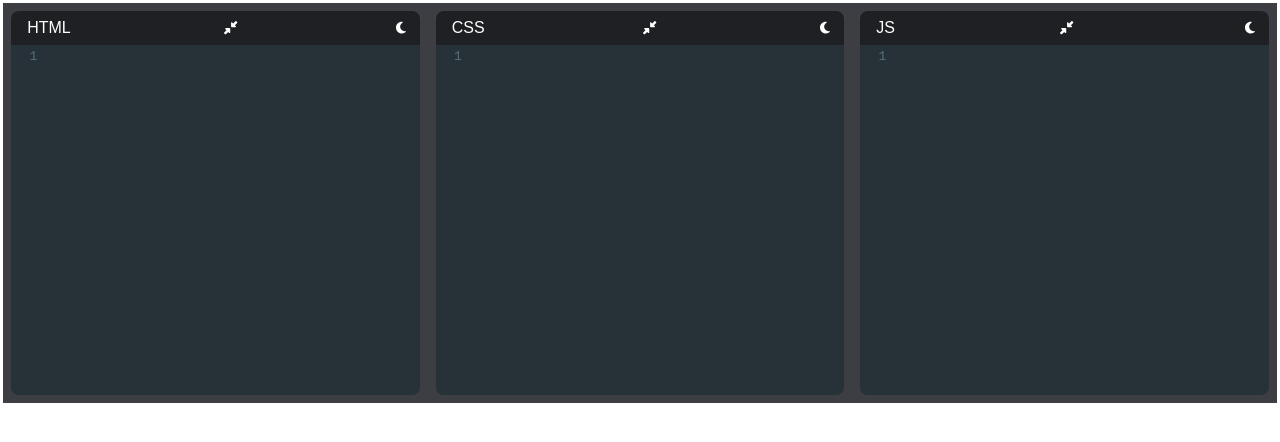
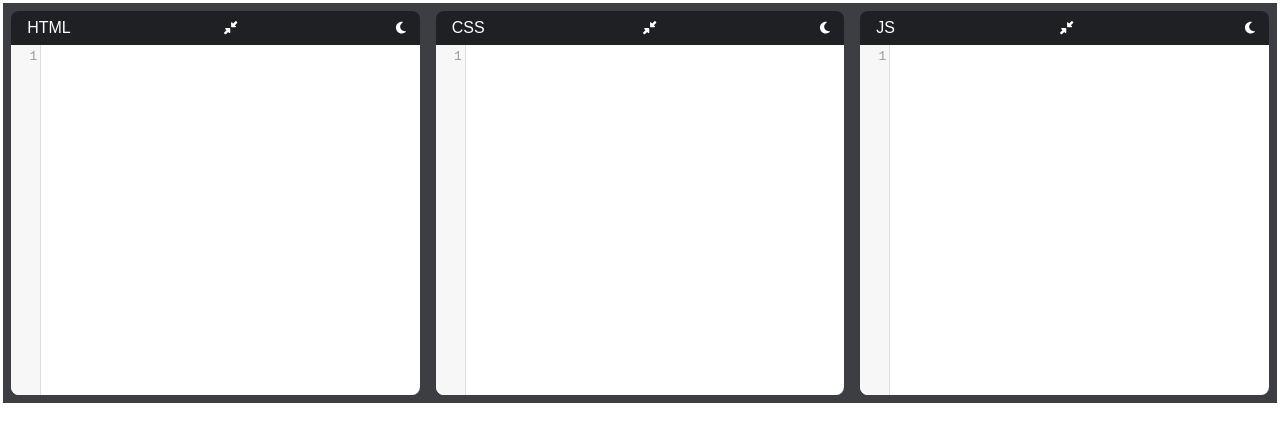
Before and after one commit to tamilselvankrishnamurthigit2197/codepenclone, a React (Vite) app: page / in a window 1280 px wide. Shown: the top 442 px of the page. Built offline with nearby package versions, Linux system fonts and the light colour scheme.

Commit message:
darkMode added in theme

```diff
--- a/src/Editor.jsx
+++ b/src/Editor.jsx
@@ -23,7 +23,7 @@ export default function Editor(props){
         onChange(value);
       }
   return(
-    <div className={`editor-container ${open ? '' : 'collapsed'}`}>
+    <div className={`editor-container ${open ? '' : 'collapsed'} ${darkMode ? 'dark mode' : ''}`}>
       <div className='editor-title'>
         {displayName}
 
@@ -51,7 +51,7 @@ export default function Editor(props){
         options={{
           mode:language,
           lint:true,
-          theme:'material',
+          theme:darkMode ? 'material-darker' : 'default',
           lineWrapping:true,
           lineNumbers:true,
         }} />
--- a/src/index.css
+++ b/src/index.css
@@ -41,6 +41,10 @@ body{
   position: absolute;
   overflow: hidden !important;
 }
+.editor-container.dark-mode {
+  background-color: #1e1e1e;
+  color: white;
+}
 
 .CodeMirror{
   height: 100% !important;
```
